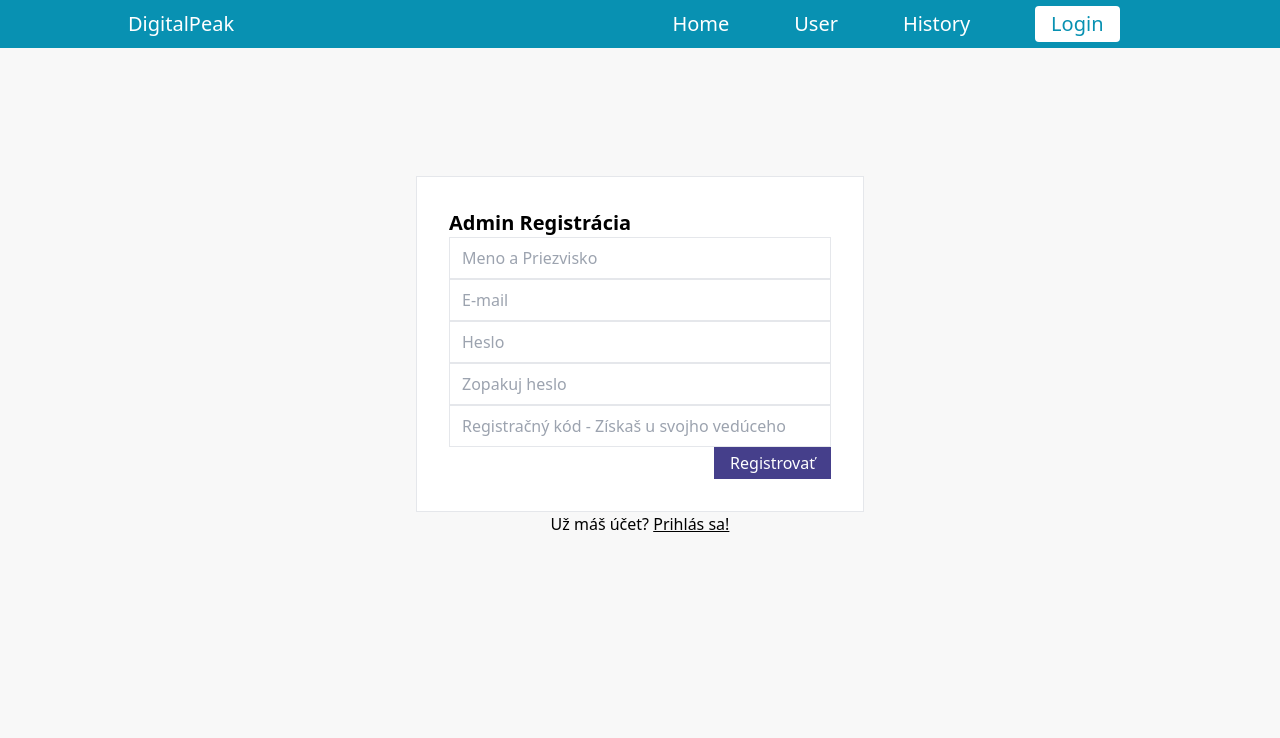
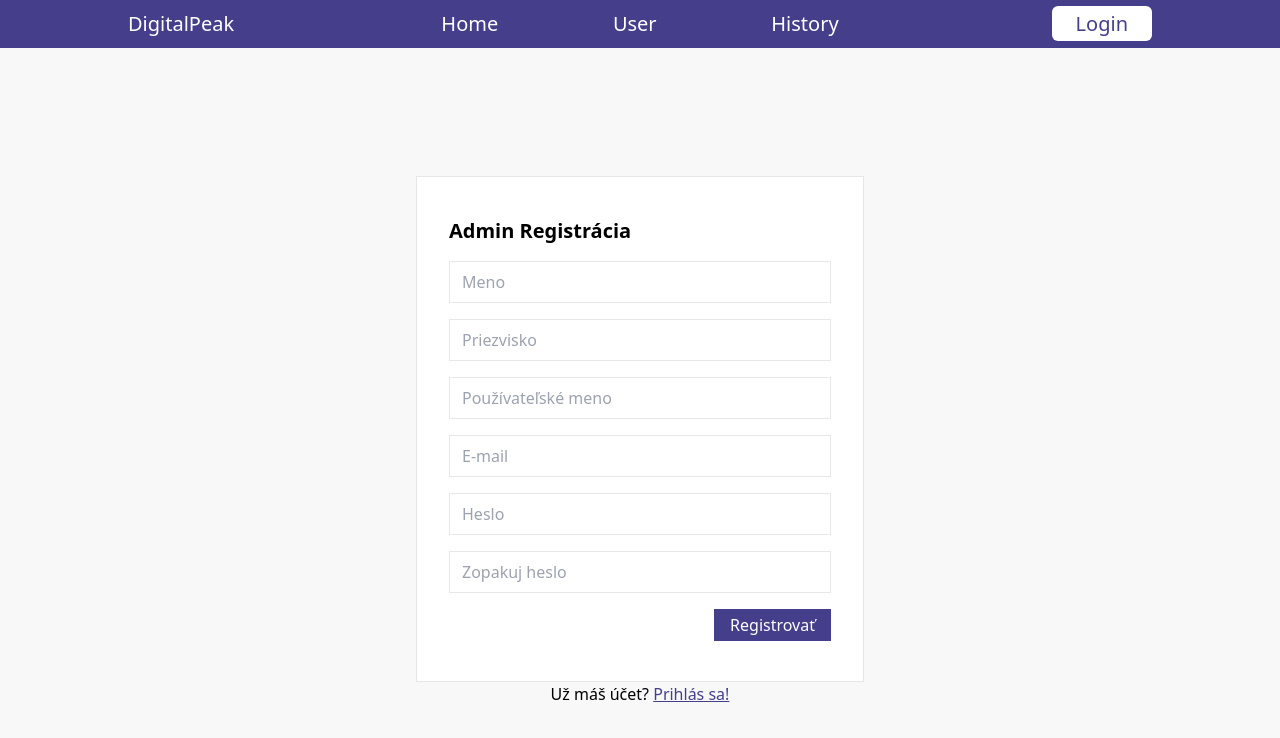
Before and after one commit to bakyt03/DTHack-24, a React (Create React App) app in the folder frontend/: page /signup in a window 1280 px wide. Shown: the top 738 px of the page. Built offline with nearby package versions, Linux system fonts and the light colour scheme.

Commit message:
working users

```diff
--- a/frontend/package.json
+++ b/frontend/package.json
@@ -7,6 +7,7 @@
     "@testing-library/jest-dom": "^5.17.0",
     "@testing-library/react": "^13.4.0",
     "@testing-library/user-event": "^13.5.0",
+    "dotenv": "^16.4.5",
     "react": "^18.3.1",
     "react-dom": "^18.3.1",
     "react-router-dom": "^7.0.1",
--- a/frontend/src/App.js
+++ b/frontend/src/App.js
@@ -1,4 +1,4 @@
-import { BrowserRouter, Routes, Route } from 'react-router-dom'
+import { BrowserRouter, Routes, Route, Navigate } from 'react-router-dom'
 //pages
 import Navbar from "./components/Navbar"
 import Footer from './components/Footer';
@@ -7,10 +7,11 @@ import User from './pages/User';
 import History from './pages/History';
 import Login from './pages/Login';
 import Signup from './pages/Signup';
+import { useAuthContext } from './hooks/useAuthContext';
 
 
 export default function App() {
-
+  const { user } = useAuthContext()
 
   return (
     <BrowserRouter >
@@ -20,8 +21,8 @@ export default function App() {
           <Route index element={<Home />} />
           <Route path="user" element={<User />} />
           <Route path="history" element={<History />} />
-          <Route path='/login' element={<Login />} />
-          <Route path='/signup' element={<Signup />} />
+          <Route path="login" element={!user ? <Login /> : <Navigate to={"/admin"} />} />
+          <Route path="signup" element={!user ? <Signup /> : <Navigate to={"/admin"} />} />
         </Routes>
         {/* <Footer /> */}
       </main>
--- a/frontend/src/components/Navbar.jsx
+++ b/frontend/src/components/Navbar.jsx
@@ -12,16 +12,20 @@ export default function Navbar() {
 
     return (
         <div className="w-screen h-12 text-xl">
-            <div className="fixed h-12 w-screen bg-cyan-600 ">
+            <div className="fixed h-12 w-screen bg-primary ">
                 <div className="flex justify-between max-w-[80vw] mx-auto items-center h-12 text-white">
-                    <Link to={'/'}>DigitalPeak</Link>
+                    <Link className='w-1/4' to={'/'}>DigitalPeak</Link>
                     <div className="flex w-[40vw] justify-around items-center">
                         <Link to={'/'}>Home</Link>
                         <Link to={'/user'}>User</Link>
                         <Link to={'/history'}>History</Link>
-                        <div className='bg-white text-cyan-600 rounded px-4 py-1'>
-                            {user ? <button onClick={logout}>Logout</button> : <Link to={'/login'}>Login</Link>}
-                        </div>
+
+                    </div>
+                    <div className='text-end w-1/4'>
+                        {user && <div>Hello <span className='underline cursor-pointer' onClick={logout} title="Click to Logout">{user.username}</span>!</div>}
+                        {!user && <Link to={'/login'} className='bg-white text-primary rounded-md px-6 py-1 ml-4 '>
+                            Login
+                        </Link>}
                     </div>
                 </div>
 
--- a/frontend/src/hooks/useLogin.js
+++ b/frontend/src/hooks/useLogin.js
@@ -6,7 +6,7 @@ export const useLogin = () => {
     const [isLoading, setIsLoading] = useState(null)
     const { dispatch } = useAuthContext()
 
-    const login = async (email, password) => {
+    const login = async (username, password) => {
         setIsLoading(true)
         setError(null)
 
@@ -16,7 +16,7 @@ export const useLogin = () => {
             headers: {
                 'Content-Type': 'application/json'
             },
-            body: JSON.stringify({ email, password })
+            body: JSON.stringify({ username, password })
 
         })
         const json = await response.json()
--- a/frontend/src/hooks/useSignup.js
+++ b/frontend/src/hooks/useSignup.js
@@ -34,6 +34,7 @@ export const useSignup = () => {
 
             // update loading state
             setIsLoading(false)
+
         }
     }
 
--- a/frontend/src/output.css
+++ b/frontend/src/output.css
@@ -566,6 +566,10 @@ video {
   margin-left: 3.5rem;
 }
 
+.ml-2 {
+  margin-left: 0.5rem;
+}
+
 .ml-auto {
   margin-left: auto;
 }
@@ -586,8 +590,12 @@ video {
   margin-top: 1.75rem;
 }
 
-.block {
-  display: block;
+.mr-4 {
+  margin-right: 1rem;
+}
+
+.ml-4 {
+  margin-left: 1rem;
 }
 
 .flex {
@@ -622,12 +630,24 @@ video {
   width: 100vw;
 }
 
+.w-1\/4 {
+  width: 25%;
+}
+
 .max-w-\[80vw\] {
   max-width: 80vw;
 }
 
+.cursor-pointer {
+  cursor: pointer;
+}
+
 .flex-col {
   flex-direction: column;
+}
+
+.items-end {
+  align-items: flex-end;
 }
 
 .items-center {
@@ -656,6 +676,10 @@ video {
 
 .rounded {
   border-radius: 0.25rem;
+}
+
+.rounded-md {
+  border-radius: 0.375rem;
 }
 
 .rounded-xl {
@@ -690,6 +714,15 @@ video {
   background-color: rgb(255 255 255 / var(--tw-bg-opacity, 1));
 }
 
+.bg-primary {
+  --tw-bg-opacity: 1;
+  background-color: rgb(69 63 139 / var(--tw-bg-opacity, 1));
+}
+
+.p-2 {
+  padding: 0.5rem;
+}
+
 .p-8 {
   padding: 2rem;
 }
@@ -717,6 +750,15 @@ video {
 .py-3 {
   padding-top: 0.75rem;
   padding-bottom: 0.75rem;
+}
+
+.px-6 {
+  padding-left: 1.5rem;
+  padding-right: 1.5rem;
+}
+
+.text-end {
+  text-align: end;
 }
 
 .text-3xl {
@@ -802,6 +844,11 @@ button:disabled {
   margin-right: 1.75rem;
 }
 
+.child\:my-2 > * {
+  margin-top: 0.5rem;
+  margin-bottom: 0.5rem;
+}
+
 @media (min-width: 768px) {
   .md\:w-\[35vw\] {
     width: 35vw;
--- a/frontend/src/pages/Login.js
+++ b/frontend/src/pages/Login.js
@@ -20,7 +20,7 @@ const Login = () => {
         <div className=" mt-16  w-screen flex items-center justify-center flex-col">
             <form className="w-[90vw] md:w-[35vw] bg-white  border border-borders p-8 child:my-2 mt-16 flex flex-col justify-end" onSubmit={handleSubmit}>
                 <h1 className="font-semibold text-xl">Admin Prihlásenie</h1>
-                <input required type="username" value={username} onChange={e => setUsername(e.target.value)} placeholder="E-mail" className="border border-borders text-dark-text placeholder:text-borders px-3 py-2 w-full" />
+                <input required type="username" value={username} onChange={e => setUsername(e.target.value)} placeholder="Username" className="border border-borders text-dark-text placeholder:text-borders px-3 py-2 w-full" />
                 <input required type="password" value={password} onChange={e => setPassword(e.target.value)} placeholder="Heslo" className="border border-borders text-dark-text placeholder:text-borders px-3 py-2 w-full" />
                 <button disabled={isLoading} className="btn ml-auto">Prihlásiť</button>
 
--- a/frontend/src/pages/Signup.js
+++ b/frontend/src/pages/Signup.js
@@ -6,14 +6,14 @@ const Signup = () => {
 
 
 
-    const [name, setName] = useState("")
+    const [firstName, setFirstName] = useState("")
+    const [lastName, setLastName] = useState("")
+    const [username, setUsername] = useState("")
     const [email, setEmail] = useState("")
     const [password, setPassword] = useState("")
     const [repeat, setRepeat] = useState("")
-    const [code, setCode] = useState("")
 
     const [match, setMatch] = useState(true);
-    const [nameCon, setNameCon] = useState(true);
     const [passCon, setPassCon] = useState(true)
     const [emailCon, setEmailCon] = useState(true)
 
@@ -30,7 +30,7 @@ const Signup = () => {
             return
         }
 
-        await signup(email, password, name, code)
+        await signup(email, password, firstName, lastName, username)
     }
 
     const checkPasswordMatch = () => {
@@ -42,10 +42,6 @@ const Signup = () => {
         setMatch(password !== repeat)
     }, [password, repeat])
 
-    useEffect(() => {
-
-        setNameCon(!name.includes(" ") && name.length > 0)
-    }, [name])
 
     useEffect(() => {
         setPassCon(password.length < 6 && password.length > 0)
@@ -62,19 +58,19 @@ const Signup = () => {
         <div className=" mt-16  w-screen flex items-center justify-center flex-col ">
             <form className="w-[90vw] md:w-[35vw] bg-white  border border-borders p-8 child:my-2 mt-16 flex flex-col justify-end" onSubmit={register}>
                 <h1 className="font-semibold text-xl">Admin Registrácia</h1>
-                <input required type="text" value={name} onChange={e => setName(e.target.value)} placeholder="Meno a Priezvisko" className="border border-borders text-dark-text placeholder:text-borders px-3 py-2 w-full" />
+                <input required type="text" value={firstName} onChange={e => setFirstName(e.target.value)} placeholder="Meno" className="border border-borders text-dark-text placeholder:text-borders px-3 py-2 w-full" />
+                <input required type="text" value={lastName} onChange={e => setLastName(e.target.value)} placeholder="Priezvisko" className="border border-borders text-dark-text placeholder:text-borders px-3 py-2 w-full" />
+                <input required type="text" value={username} onChange={e => setUsername(e.target.value)} placeholder="Používateľské meno" className="border border-borders text-dark-text placeholder:text-borders px-3 py-2 w-full" />
                 <input required type="email" value={email} onChange={e => setEmail(e.target.value)} placeholder="E-mail" className="border border-borders text-dark-text placeholder:text-borders px-3 py-2 w-full" />
                 <input required type="password" value={password} onChange={e => setPassword(e.target.value)} placeholder="Heslo" className="border border-borders text-dark-text placeholder:text-borders px-3 py-2 w-full" />
                 <input required type="password" value={repeat} onChange={e => setRepeat(e.target.value)} placeholder="Zopakuj heslo" className="border border-borders text-dark-text placeholder:text-borders px-3 py-2 w-full" />
-                <input required type="text" value={code} onChange={e => setCode(e.target.value)} placeholder="Registračný kód - Získaš u svojho vedúceho" className="border border-borders text-dark-text placeholder:text-borders px-3 py-2 w-full" />
                 <button disabled={isLoading} className="btn ml-auto">Registrovať</button>
-                {nameCon && <p className="error">Zadaj meno aj priezvisko</p>}
                 {emailCon && <p className="error">Neplatný e-mail</p>}
                 {match && <p className="error">Heslá sa nezhodujú!</p>}
                 {passCon && <p className="error">Heslo musí mať aspoň 6 znakov!</p>}
                 {error && <div className="error">{error}</div>}
             </form>
-            <p className=" mb-52">Už máš účet? <Link to={'/login'} className="text-accent underline">Prihlás sa!</Link></p>
+            <p className=" mb-52">Už máš účet? <Link to={'/login'} className="text-primary underline">Prihlás sa!</Link></p>
         </div>
     );
 }
```
Also changed, not shown: 2 other files (tests, documents, lock files or other folders).
